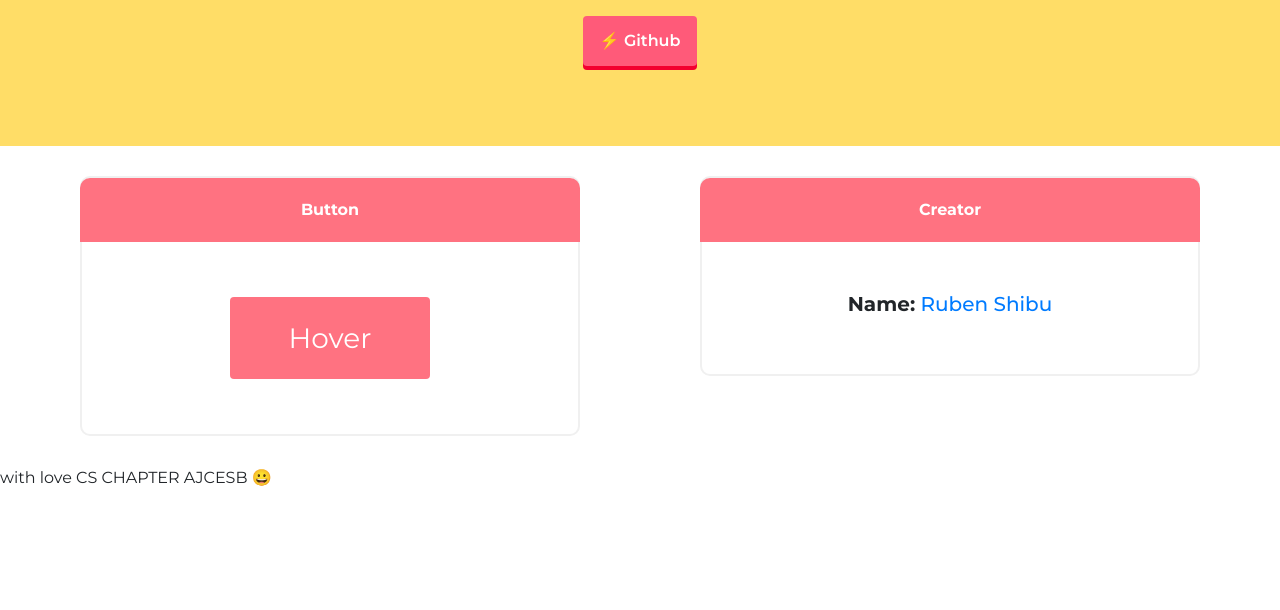
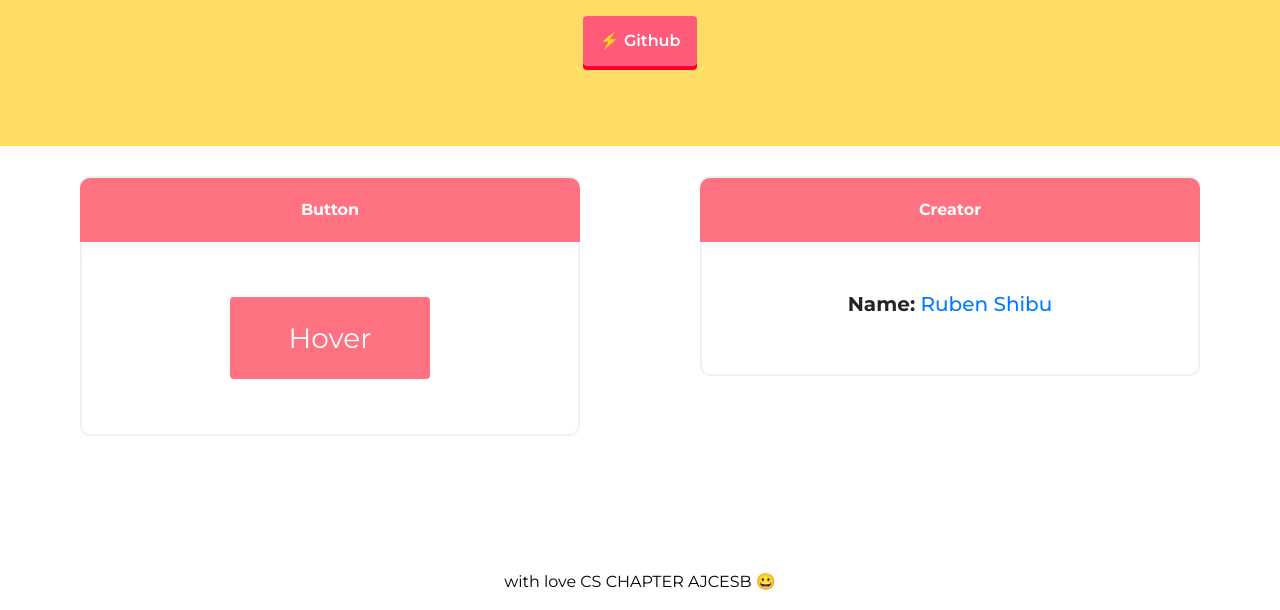
Before and after one commit to rubenshibu/css-components, a plain HTML site: page index.html in a window 1280 px wide. Shown: the part 190-800 px from the top of the page. Drawn offline with nearby package versions, Linux system fonts and the light colour scheme.

Commit message:
Update style.css

```diff
--- a/css/style.css
+++ b/css/style.css
@@ -99,3 +99,14 @@ body {
 .creater-name h2 {
   font-size: 20px;
 }
+
+footer {
+  display: block;
+    position: fixed;
+  left: 0;
+  bottom: 0;
+  width: 100%;
+  background-color: white;
+  color: black;
+  text-align: center;
+}
```
